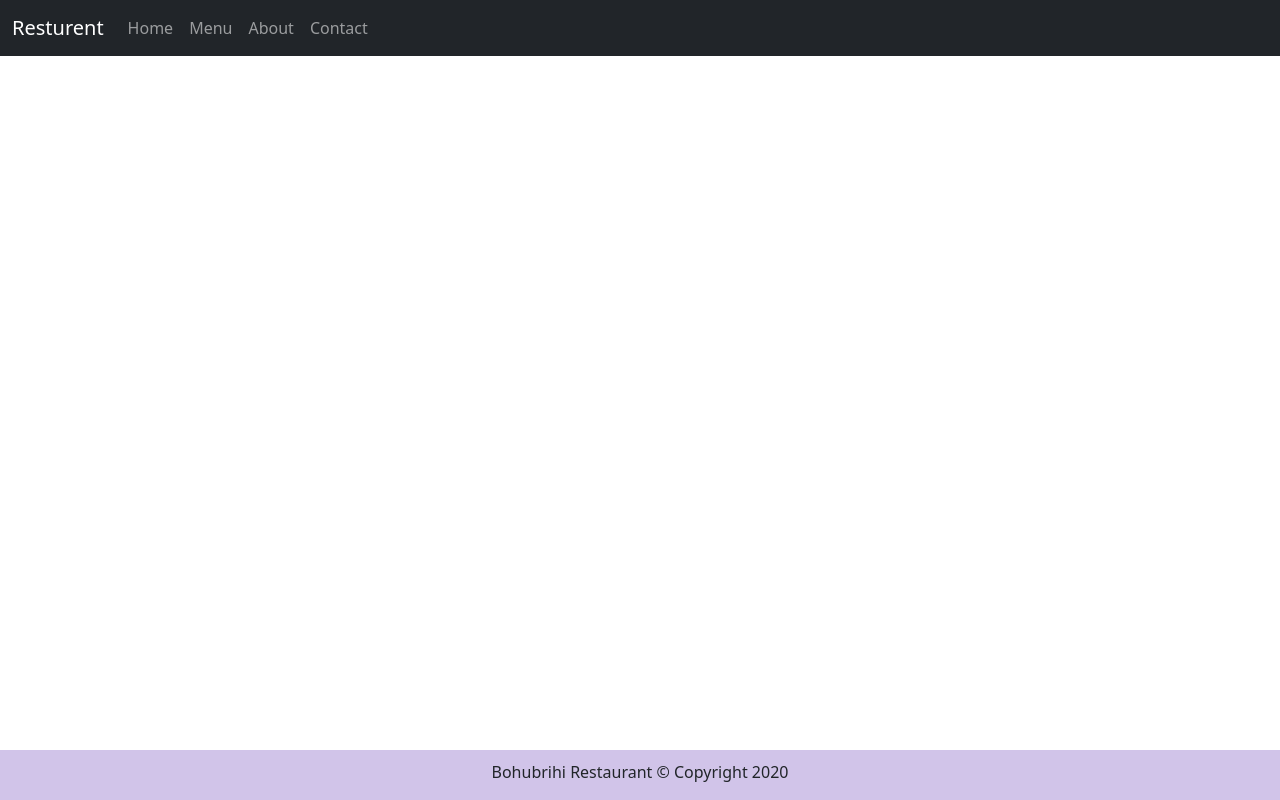
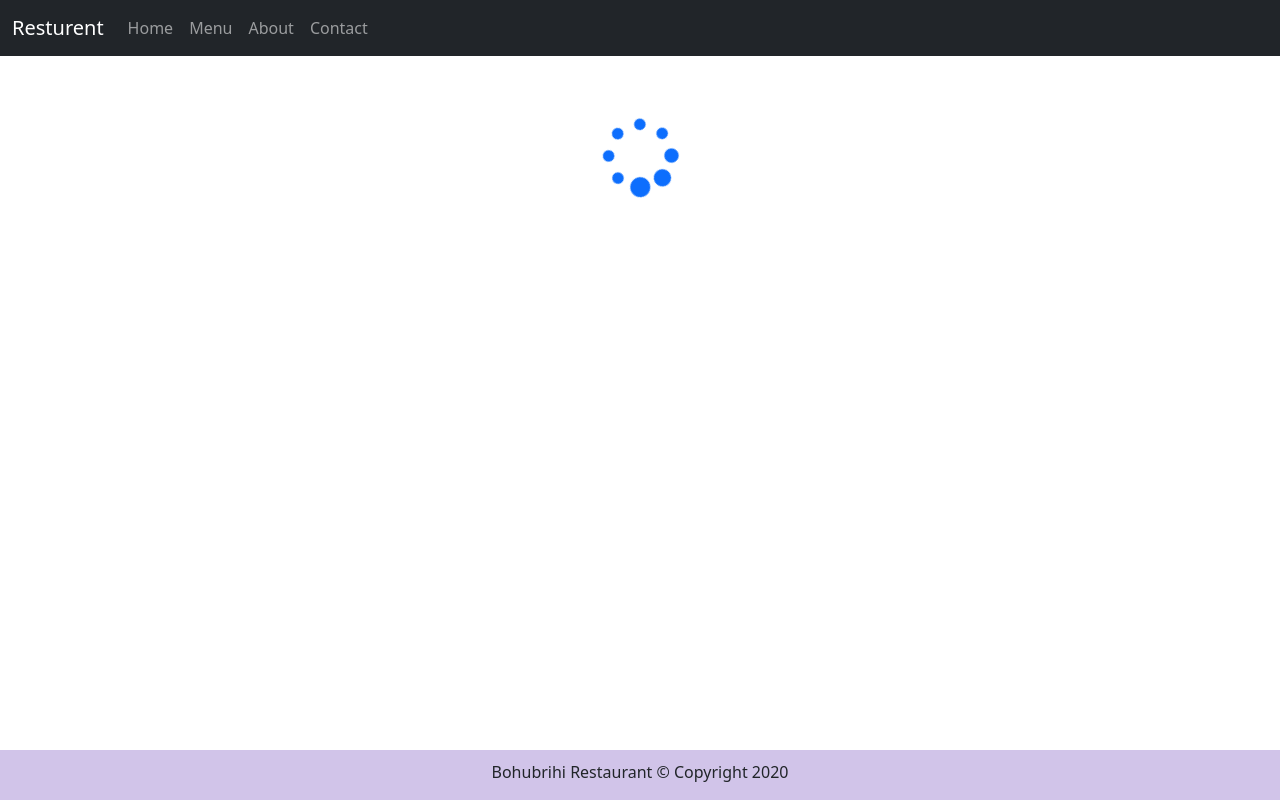
Before and after one commit to Nazmul-Karim-Tanvir/React-for-Frontend-Development-with-Redux, a React (Create React App) app in the folder project-1-resturent-app/resturent-app/: page / in a window 1280 px wide. Built offline with nearby package versions, Linux system fonts and the light colour scheme.

Commit message:
3. Using Fontawesome in Project

```diff
--- a/project-1-resturent-app/resturent-app/package.json
+++ b/project-1-resturent-app/resturent-app/package.json
@@ -3,12 +3,15 @@
   "version": "0.1.0",
   "private": true,
   "dependencies": {
+    "@fortawesome/free-solid-svg-icons": "^6.4.2",
+    "@fortawesome/react-fontawesome": "^0.2.0",
     "@testing-library/jest-dom": "^5.17.0",
     "@testing-library/react": "^13.4.0",
     "@testing-library/user-event": "^13.5.0",
     "bootstrap": "^5.3.2",
     "date-format": "^4.0.14",
     "dateformat": "^5.0.3",
+    "font-awesome": "^4.7.0",
     "react": "^18.2.0",
     "react-dom": "^18.2.0",
     "react-popper": "^2.3.0",
--- a/project-1-resturent-app/resturent-app/src/componenets/body/BodyComponent.js
+++ b/project-1-resturent-app/resturent-app/src/componenets/body/BodyComponent.js
@@ -10,7 +10,7 @@
   return (
     <div>
       <Routes>
-        <Route path="home" element={<Home/>}/>
+        <Route index element={<Home/>}/>
         <Route path="/menu" element={<Menu/>}/>
         <Route path="/about" element={<About/>}/>
         <Route path="/contact" element={<Contact/>}/>
@@ -19,4 +19,5 @@
   )
 }
 
+
 export default BodyComponent;
--- a/project-1-resturent-app/resturent-app/src/componenets/body/Home.jsx
+++ b/project-1-resturent-app/resturent-app/src/componenets/body/Home.jsx
@@ -1,11 +1,12 @@
 import React, { Component } from 'react';
+import Loading from './Loading';
 
 class Home extends Component {
     render() {
         document.title = "Bohubrihi Restaurant";
         return (
             <div>
-
+                <Loading />
             </div>
         );
     }
--- /dev/null
+++ b/project-1-resturent-app/resturent-app/src/componenets/body/Loading.js
@@ -0,0 +1,11 @@
+import React from 'react';
+
+const Loading = () => {
+    return (
+        <div className="col-12" style={{ padding: "60px" }}>
+            <span className="fa fa-spinner fa-5x text-primary fa-fw fa-pulse"></span>
+        </div>
+    )
+}
+
+export default Loading;
--- a/project-1-resturent-app/resturent-app/src/index.js
+++ b/project-1-resturent-app/resturent-app/src/index.js
@@ -4,6 +4,7 @@
 import App from './App';
 import reportWebVitals from './reportWebVitals';
 import "bootstrap/dist/css/bootstrap.min.css";
+import 'font-awesome/css/font-awesome.css';
 
 const root = ReactDOM.createRoot(document.getElementById('root'));
 root.render(
```
Also changed, not shown: 1 other file (tests, documents, lock files or other folders).
